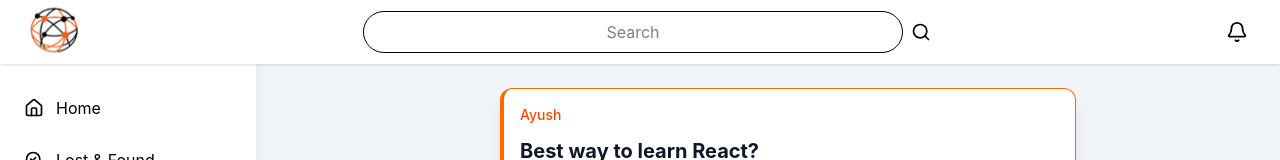
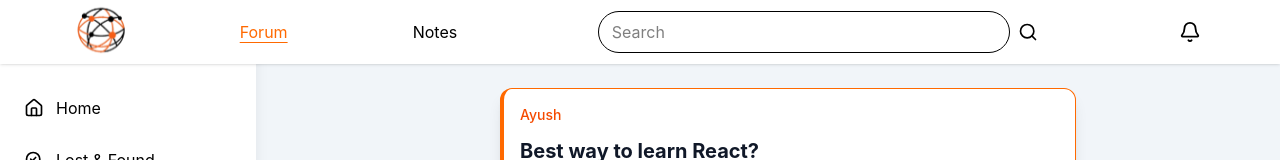
Before and after one commit to UniSphereProject/unisphere-project, a React (Vite) app in the folder frontend/: page /home in a window 1280 px wide. Shown: the top 160 px of the page. Built offline with nearby package versions, Linux system fonts and the light colour scheme.

Commit message:
added forum and notes

```diff
--- a/frontend/src/components/Navbar.jsx
+++ b/frontend/src/components/Navbar.jsx
@@ -1,22 +1,48 @@
 
 import { Search,Bell } from 'lucide-react'
+import { NavLink } from 'react-router-dom'
 const Navbar = () => {
-
-
-
-
-
 
   return (
    <>
-   <nav className='flex  h-16 items-center justify-between px-6 py-3 bg-white shadow-sm fixed top-0 left-0 w-full z-50'>
+   <nav className='flex  h-16 items-center justify-around px-6 py-3 bg-white shadow-sm fixed top-0 left-0 w-full z-50'>
+
    <img
   src="./blackglobe.png"
   alt="logo"
   className="h-full w-auto object-contain scale-250"
 />
-<div className="flex items-center flex-1 max-w-xl mx-8 ">
-    <input type="text" name="search" id="search"  placeholder=' Search '  className=" text-center w-full px-4 py-2 my-1 border rounded-full focus:outline-none "/>
+
+<NavLink
+  to="/home"
+ className={({ isActive }) =>
+  `px-4 py-2 ${
+    isActive
+      ? "text-orange-500 underline underline-offset-4 "
+      : "text-black"
+  }`
+}
+>
+  <span>Forum</span>
+</NavLink>
+
+<NavLink
+  to="/notes"
+ className={({ isActive }) =>
+  `px-4 py-2 ${
+    isActive
+      ? "text-orange-500 underline underline-offset-4 "
+      : "text-black"
+  }`
+}
+>
+  <span>Notes</span>
+</NavLink>
+
+
+
+<div className="flex items-center flex-1 max-w-md mx-8 ">
+    <input type="text" name="search" id="search"  placeholder=' Search '  className="  w-full px-2 py-2 my-1 border rounded-full focus:outline-none "/>
     <button className='hover:cursor-pointer hover:bg-gray-100 p-2 rounded-full' ><Search size={20}/></button>
 </div>
     <button className="p-2 rounded-full hover:bg-gray-100 cursor-pointer" > <Bell size={22}/></button>
```
